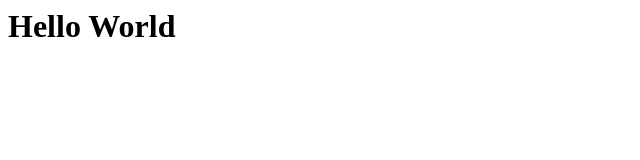
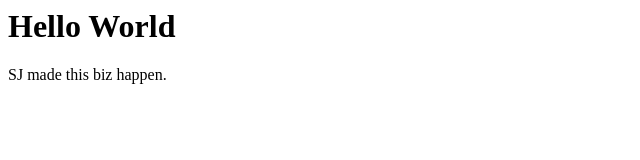
Before and after one commit to HaleyMcLane/haleymclane.github.io, a plain HTML site: page index.html in a window 1280 px wide. Shown: the whole page, without its empty margins (0-640 px from the left). Drawn offline with Linux system fonts and the light colour scheme.

Commit message:
added SJ

```diff
--- a/index.html
+++ b/index.html
@@ -1 +1,2 @@
 <h1>Hello World</h1>
+<p>SJ made this biz happen.</p>
```
